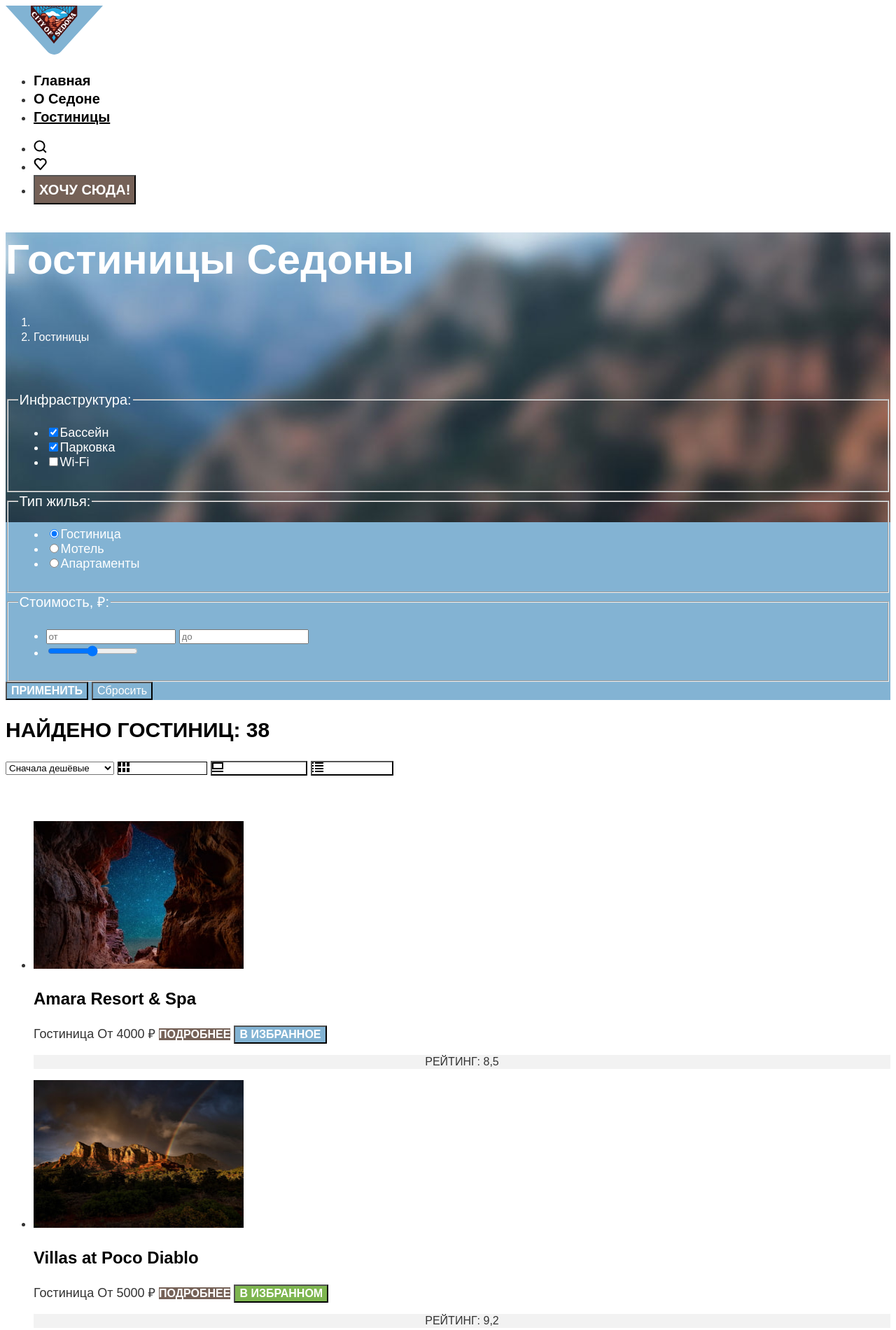
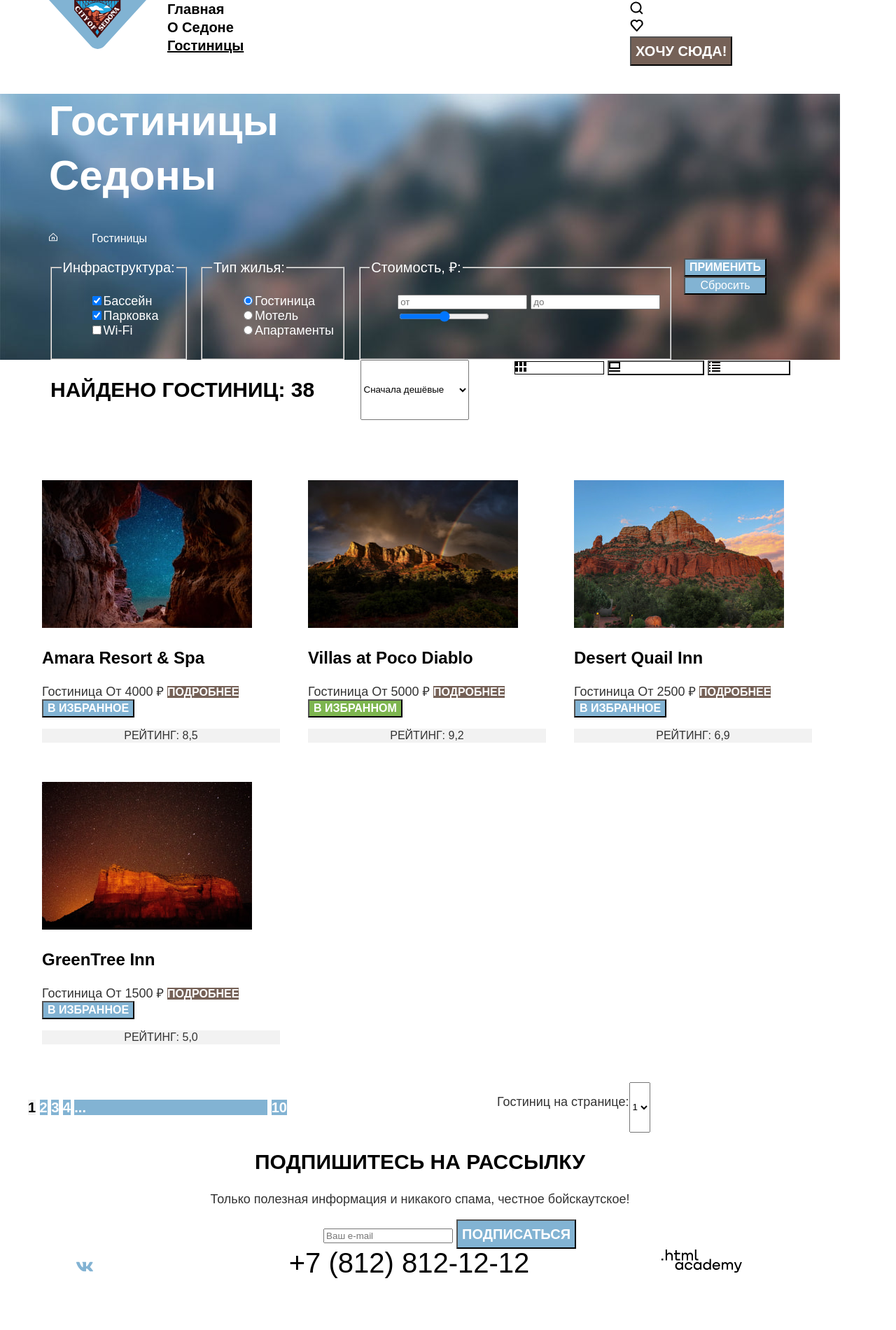
Before and after one commit to htmlacademy-htmlcss/126079-sedona-34, a plain HTML site: page catalog.html in a window 1280 px wide. Shown: the top 1900 px of the page at 70% size. Drawn offline with Linux system fonts and the light colour scheme.

Commit message:
Добавляет сетку страниц на флексах

```diff
--- a/catalog.html
+++ b/catalog.html
@@ -45,7 +45,7 @@
           <h1 class="inner-header-title">Гостиницы Седоны</h1>
           <ol class="breadcrumbs">
             <li class="breadcrumbs-item">
-              <a class="breadcrumbs-link-index visually-hidden" href="index.html">Главная</a>
+              <a class="breadcrumbs-link-index" href="index.html"><span class="visually-hidden">Главная</span></a>
             </li>
             <li class="breadcrumbs-item">
               <a class="breadcrumbs-link">Гостиницы</a>
@@ -53,7 +53,7 @@
           </ol>
         </header>
         <section class="catalog-filter">
-          <h2 class="visually-hidden">Список гостиниц с фильтрами</h2>
+          <h2 class="visually-hidden" hidden>Список гостиниц с фильтрами</h2>
           <form class="catalog-filter" action="https://echo.htmlacademy.ru/" method="get">
             <fieldset class="catalog-filter-group">
               <legend class="catalog-filter-title">Инфраструктура:</legend>
@@ -111,8 +111,10 @@
                 </li>
               </ul>
             </fieldset>
+            <div class="catalog-filter-buttons">
               <button class="catalog-filter-button" type="submit">Применить</button>
               <button class="catalog-filter-button" type="reset">Сбросить</button>
+            </div>
           </form>
         </section>
       </div>
@@ -123,6 +125,7 @@
           <option value="expensive">Сначала дорогие</option>
           <option value="popular">Сначала популярные</option>
         </select>
+        <div class="button-show">
           <button class="button button-cards" type="button">
             <span class="visually-hidden">Показать карточки</span>
           </button>
@@ -132,6 +135,7 @@
           <button class="button button-item" type="button">
             <span class="visually-hidden">Показать список</span>
           </button>
+        </div>
       </section>
       <section class="catalog-hotel">
         <h2 class="visually-hidden">Каталог отелей</h2>
@@ -189,6 +193,7 @@
             </div>
           </li>
         </ul>
+        <div class="pagination-amount-control">
           <ul class="pagination">
             <li class="pagination-item">
               <a class="pagination-link pagination-current">1</a>
@@ -211,14 +216,17 @@
               <a class="pagination-link" href="#">10</a>
             </li>
           </ul>
-        <p class="amount-control">Гостиниц на странице:</p>
-        <select class="amount-control" aria-label="Количество на странице">
+          <div class="amount-control">
+            <p class="text-amount-control">Гостиниц на странице:</p>
+            <select class="select-amount-control" aria-label="Количество на странице">
               <option value="one">1</option>
               <option value="two">2</option>
               <option value="three">3</option>
               <option value="four">4</option>
               <option value="five">5</option>
               <option value="six">6</option>
+            </div>
+          </div>
         </select>
       </section>
       <section class="subscribe-inner">
--- a/styles/styles.css
+++ b/styles/styles.css
@@ -29,7 +29,16 @@
   font-display: swap;
 }
 
+html {
+  height: 100%;
+}
+
 body {
+  margin: 0;
+  display: flex;
+  flex-direction: column;
+  width: 1200px;
+  min-height: 100%;
   font-family: "PT Sans", "Arial", sans-serif;
   font-size: 18px;
   line-height: 21px;
@@ -41,9 +50,33 @@ body {
   visibility: hidden;
 }
 
-.header {
+.main-container {
+  flex-grow: 1;
+}
+
+.page-header {
   color: 000000;
   background-color: #ffffff;
+}
+
+.navigation {
+  display: flex;
+  margin: 0 auto;
+  padding-left: 70px;
+}
+
+.navigation-list {
+  width: 450px;
+  margin: 0;
+  padding: 0;
+  padding-left: 30px;
+  list-style-type: none;
+}
+
+.navigation-user {
+  max-width: 300px;
+  margin-left: auto;
+  list-style-type: none;
 }
 
 .navigation-link {
@@ -87,7 +120,8 @@ body {
 }
 
 .logo-welcome {
-  margin-left: 371px;
+  display: block;
+  margin: 0 auto;
 }
 
 .slogan {
@@ -108,10 +142,21 @@ body {
 }
 
 .advantages-list {
+  display: flex;
+  flex-wrap: wrap;
+  margin: 0;
+  padding: 0;
   text-align: center;
+  list-style-type: none;
+}
+
+.advantages-item {
+  width: 400px;
 }
 
 .advantages-item-image {
+  display: flex;
+  width: 1200px;
   color: #ffffff;
   background-color: #82B3D3;
 }
@@ -202,7 +247,6 @@ body {
   font-size: 20px;
   line-height: 36px;
   font-weight: 700;
-  text-align: center;
   text-transform: uppercase;
   color: #ffffff;
   background-color: #756157;
@@ -211,13 +255,13 @@ body {
 .subscribe-index {
   background: #83B3D3 url("../images/subscribe-background.jpg") no-repeat;
   background-size: 100% auto;
+  text-align: center;
 }
 
 .subscribe-title {
   font-size: 30px;
   line-height: 36px;
   font-weight: 700;
-  text-align: center;
   text-transform: uppercase;
   color: #ffffff;
 }
@@ -225,12 +269,21 @@ body {
 .subscribe-text {
   font-size: 22px;
   line-height: 26px;
-  text-align: center;
   color: #ffffff;
 }
 
 .subscribe-button {
   background-color: #82B3D3;
+}
+
+.page-footer, .footer-inner {
+  display: flex;
+  margin: 0 auto;
+}
+
+.contacts-list {
+  width: 116px;
+  list-style-type: none;
 }
 
 .vkontakte {
@@ -246,6 +299,7 @@ body {
 }
 
 .contacts-phone {
+  width: 720px;
   font-style: normal;
   font-size: 40px;
   line-height: 40px;
@@ -255,10 +309,20 @@ body {
   text-decoration: none;
 }
 
+.htmlacademy-link{
+  width: 115px;
+  padding-right: 72px;
+}
+
 .main-inner-container {
   color: #ffffff;
   background: #83B3D3 url("../images/inner-heder-background.jpg") no-repeat;
   background-size: 100% auto;
+}
+
+.inner-header {
+  padding-left: 70px;
+  width: 495px;
 }
 
 .inner-header-title {
@@ -267,17 +331,41 @@ body {
   font-weight: 700;
 }
 
+.breadcrumbs {
+  display: flex;
+  align-items: flex-end;
+  padding: 0;
+  list-style-type: none;
+}
+
 .breadcrumbs-item {
   font-size: 16px;
 }
 
 .breadcrumbs-link-index {
   background: url("../images/home.svg") no-repeat;
+  width: 12px;
+}
+
+.catalog-filter {
+  display: flex;
+  width: 1060px;
+  justify-content: space-between;
+  padding-left: 35px;
+}
+
+.catalog-filter-item {
+  list-style-type: none;
 }
 
 .catalog-filter-title {
   font-size: 20px;
   line-height: 26px;
+}
+
+.catalog-filter-buttons {
+  display: flex;
+  flex-direction: column;
 }
 
 .catalog-filter-button:first-of-type {
@@ -298,12 +386,30 @@ body {
   background-color: #82B3D3;
 }
 
+.hotel-sorting {
+  display: flex;
+  width: 1057px;
+  padding-left: 72px;
+  justify-content: space-between;
+}
+
 .hotel-sorting-title {
   font-size: 30px;
   line-height: 36px;
   font-weight: 700;
   text-transform: uppercase;
   color: #000000;
+}
+
+.hotel-list {
+  display: flex;
+  flex-wrap: wrap;
+  list-style-type: none;
+}
+
+.hotel-card {
+  width: 340px;
+  padding: 20px;
 }
 
 .hotel-card-title {
@@ -345,6 +451,18 @@ body {
   background-color: #F2F2F2;
 }
 
+.pagination-amount-control {
+  display: flex;
+}
+
+.pagination {
+  display: flex;
+  width: 370px;
+  margin-right: 300px;
+  justify-content: space-between;
+  list-style-type: none;
+}
+
 .pagination-link {
   font-size: 20px;
   line-height: 36px;
@@ -361,8 +479,14 @@ body {
   background-color: #F2F2F2;
 }
 
+.amount-control {
+  display: flex;
+  width: 386px;
+}
+
 .subscribe-inner {
   background-color: #ffffff;
+  text-align: center;
 }
 
 .subscribe-inner .subscribe-title {
```
Also changed, not shown: index.html (+6 -2 lines). Lines whose indentation alone changed are shown as unchanged.
